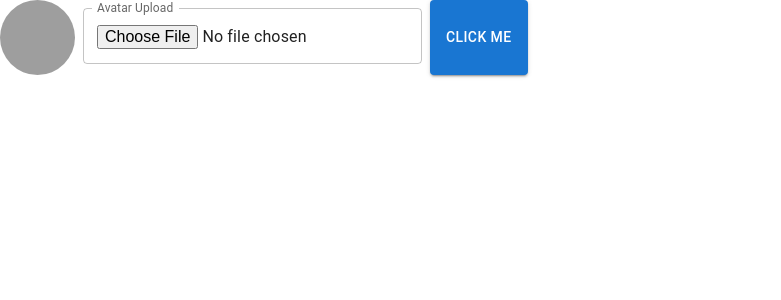
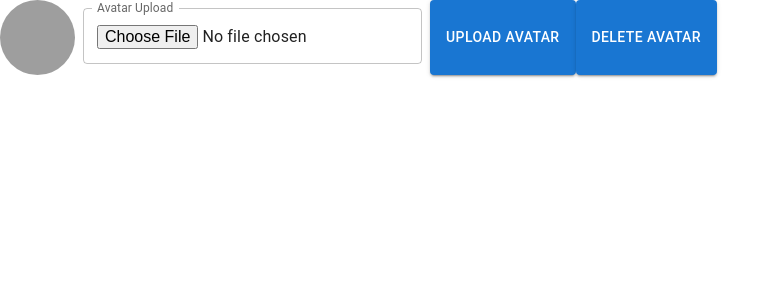
Before and after one commit to bethea28/amazon1, a React (Create React App) app: page / in a window 1280 px wide. Shown: the top 300 px of the page, without its empty margins (0-781 px from the left). Built offline with nearby package versions, Linux system fonts and the light colour scheme; grey boxes are pictures that could not be loaded.

Commit message:
Reorganize Axios and Tie in User

```diff
--- a/src/components/AvatarUploadField.tsx
+++ b/src/components/AvatarUploadField.tsx
@@ -4,58 +4,48 @@ import TextField from '@mui/material/TextField';
 import Avatar from '@mui/material/Avatar';
 import Button from '@mui/material/Button';
 import React, { useState } from 'react';
-import axios from 'axios';
+import UserService from '../services/UserService';
 
 
 export default function AvatarUploadField() {
 
     //When no profile pic is uploaded, show this default iamge. When uploaded, show the new image
     const [file, setFile] = useState("../no-profile-pic-icon-11.png");
-    const [errorMessage, setErrorMessage] = useState('');
 
-    //Handler to change image file when new image is chosen
+    //Handler to change image file locally when new image is chosen
     function handleChange(e: any) {
+
         let url = URL.createObjectURL(e.target.files[0]);
-        setFile(url)
-        console.log(url)
-
-        // if (!url) {
-        //     console.log('Missing Image URL');
-        //     setErrorMessage('Missing a URL to upload to');
-        //     return;
-        // }
+        setFile(url);
+        console.log(url);
 
     }
 
-    const handleSubmit = async(e: any) => {
+    //Handler to upload photo chosen to the backend
+    const handleUpload = (e: any) => {
+
         let url = URL.createObjectURL(e.target.files[0]);
+        setFile(url);
+        let userId = this.user.id;
 
-        // try {
-        //     const res = await Axios.post('/uploadAvatar', url);
-        //     setFile(res.url);
-        // } catch (error) {
-        //     console.log(error);
-        // }
+        UserService.uploadAvatar(userId, url);
 
-        try {
-          const response = await axios({
-            method: "post",
-            url: "/uploadAvatar",
-            data: url,
-          });
-        } catch(error) {
-          console.log(error)
-        }
+    }
+
+      //Handler to delete current photo saved in the backend
+      const handleDeleteAvatar = (e: any) => {
+
+        let userId = this.user.id;
+        let fileName = this.filename;
+
+        UserService.deleteAvatar(userId, fileName);
 
       }
-
-
-
-    //function to delete old avatar after first upload from s3
 
     return(
 
         <Box sx={{ display: 'flex' }}>
+
                 <Avatar
                     alt="Profile Image"
                     src={file}
@@ -77,10 +67,19 @@ export default function AvatarUploadField() {
                 <Button
                     variant="contained"
                     component="span"
-                    onClick={handleSubmit}
+                    onClick={handleUpload}
                     >
-                    Click me
-                    </Button>
+                    Upload Avatar
+                </Button>
+
+                <Button
+                variant="contained"
+                component="span"
+                onClick={handleDeleteAvatar}
+                >
+                Delete Avatar
+                </Button>
+
         </Box>
 
     )
--- a/src/services/AvatarUploadService.tsx
+++ /dev/null
@@ -1,5 +0,0 @@
-import axios from "axios";
-
-export default axios.create({
-    baseURL: 'http://localhost:8080/api'
-});
--- /dev/null
+++ b/src/services/UserService.tsx
@@ -0,0 +1,44 @@
+import axios from "axios";
+
+const http = axios.create({
+    baseURL: 'http://localhost:8080/api'
+});
+
+// export default class UserService {
+
+export default {
+  //Upload new avatar for a user
+  async uploadAvatar(id: String, fileName: String) {
+
+        try {
+
+          const response = await http.post(`/uploadAvatar/${id}`, fileName);
+
+          if (response.status === 201) {
+            alert('Upload successful!');
+          }
+
+        } catch(error) {
+          console.log(error);
+        }
+
+  },
+
+  //Delete user's avatar
+  async deleteAvatar(id: String, filename: String) {
+
+          try {
+
+            const response = await http.delete(`/deleteAvatar/${id}/${filename}`);
+
+            if (response.status === 200) {
+              alert('Delete successful!');
+            }
+
+          } catch(error) {
+            console.log(error);
+          }
+
+  }
+
+}
```
